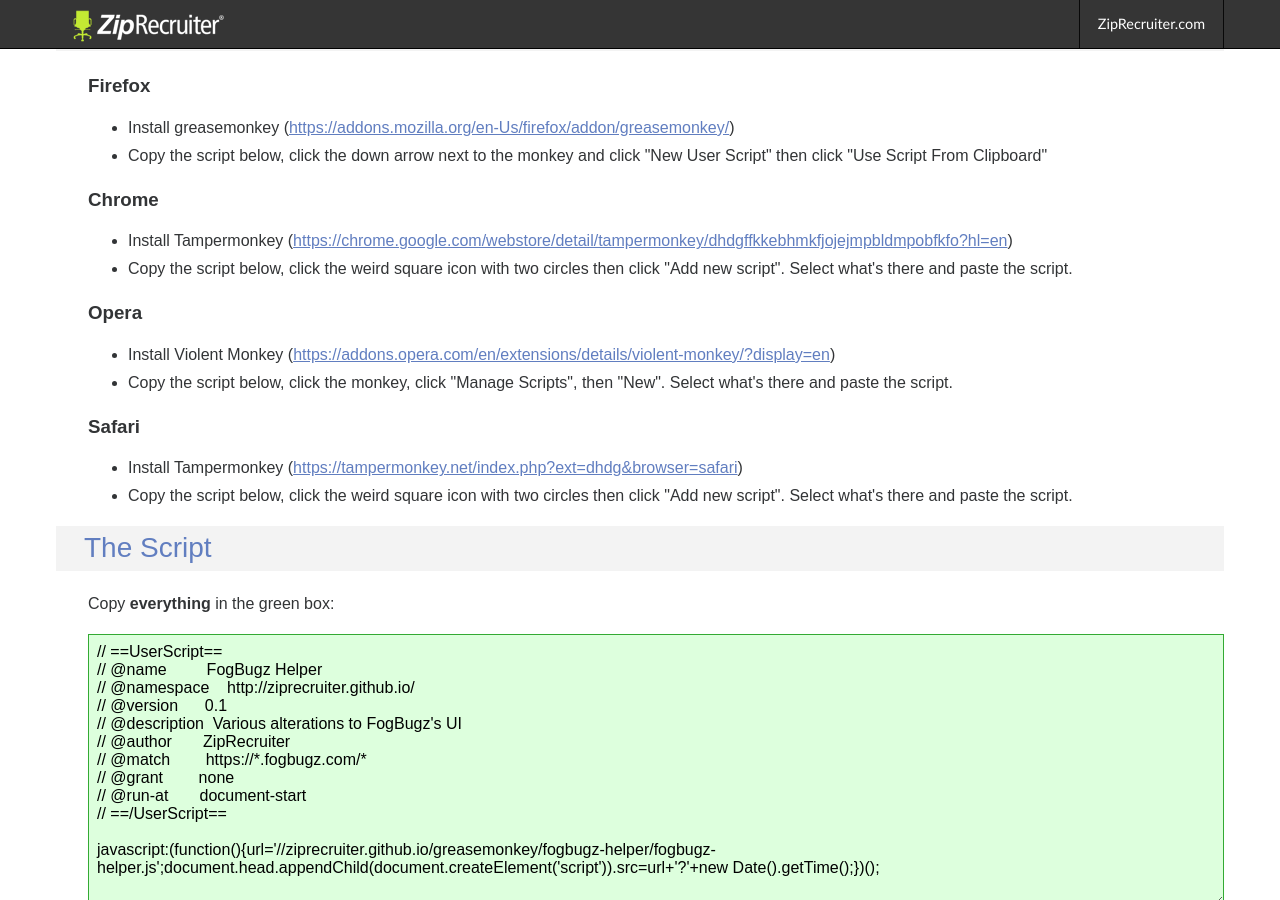
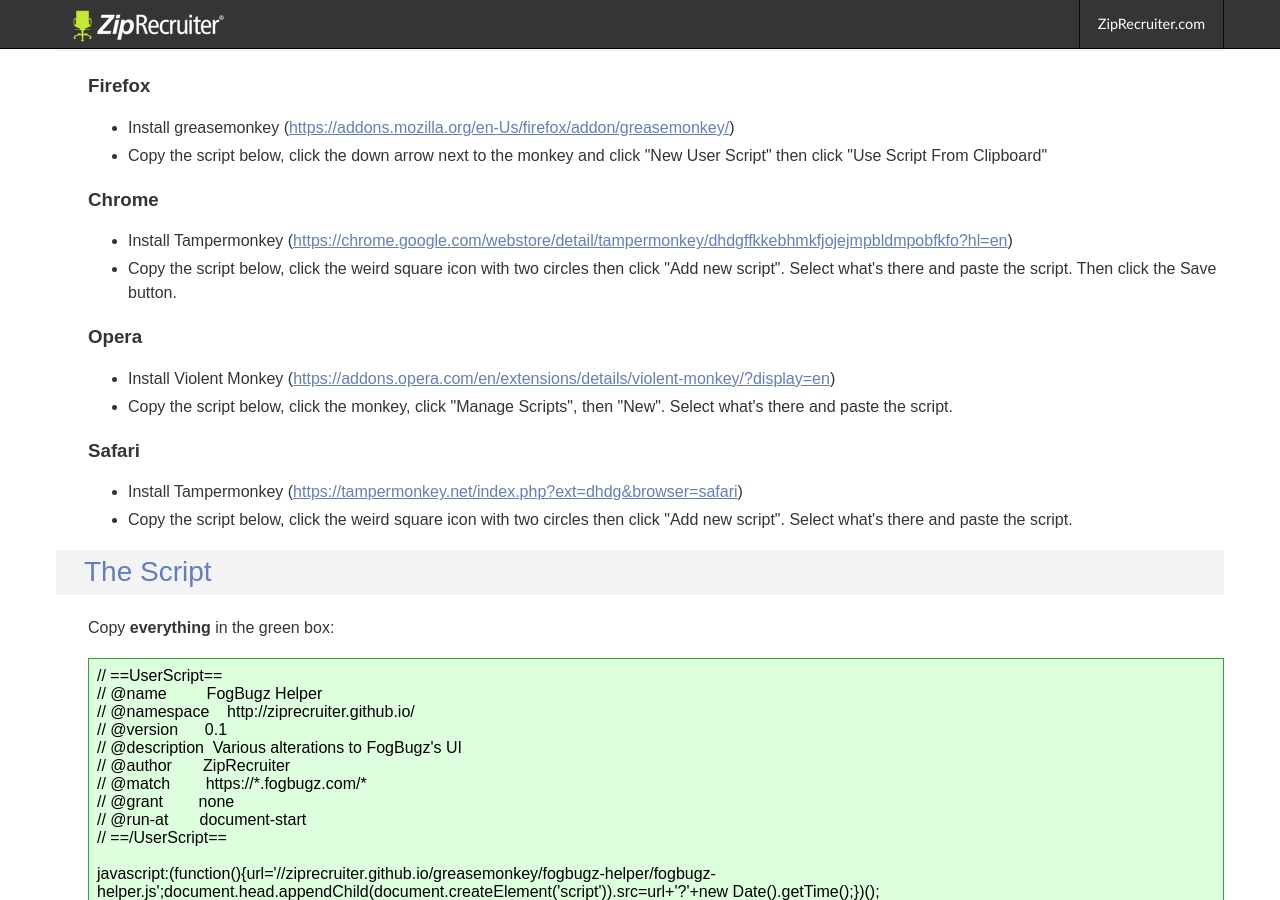
Before and after one commit to ZipRecruiter/ziprecruiter.github.io, a Jekyll site: the page built from greasemonkey/fogbugz-helper/index.html, in a window 1280 px wide and 900 px high, scrolled down 1810 px. Built offline with Jekyll 4.4.1, drawn with Linux system fonts in a browser that asks for light colours; Markdown is read by kramdown in place of the engine named in the settings.

Commit message:
Adding words

```diff
--- a/greasemonkey/fogbugz-helper/index.html
+++ b/greasemonkey/fogbugz-helper/index.html
@@ -53,7 +53,7 @@
       <h3>Chrome</h3>
       <ul>
         <li>Install Tampermonkey (<a href="https://chrome.google.com/webstore/detail/tampermonkey/dhdgffkkebhmkfjojejmpbldmpobfkfo?hl=en">https://chrome.google.com/webstore/detail/tampermonkey/dhdgffkkebhmkfjojejmpbldmpobfkfo?hl=en</a>)</li>
-        <li>Copy the script below, click the weird square icon with two circles then click "Add new script". Select what's there and paste the script.</li>
+        <li>Copy the script below, click the weird square icon with two circles then click "Add new script". Select what's there and paste the script. Then click the Save button.</li>
       </ul>
 
       <h3>Opera</h3>
```
